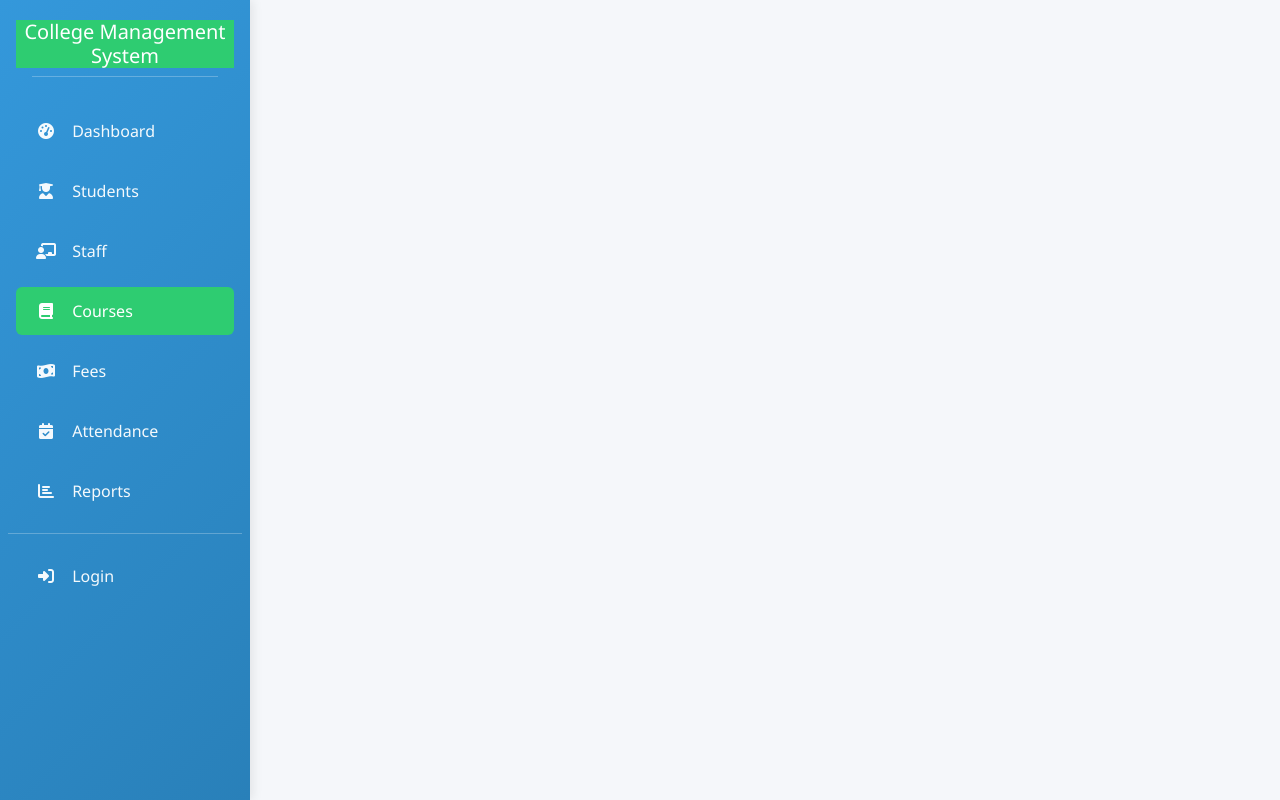
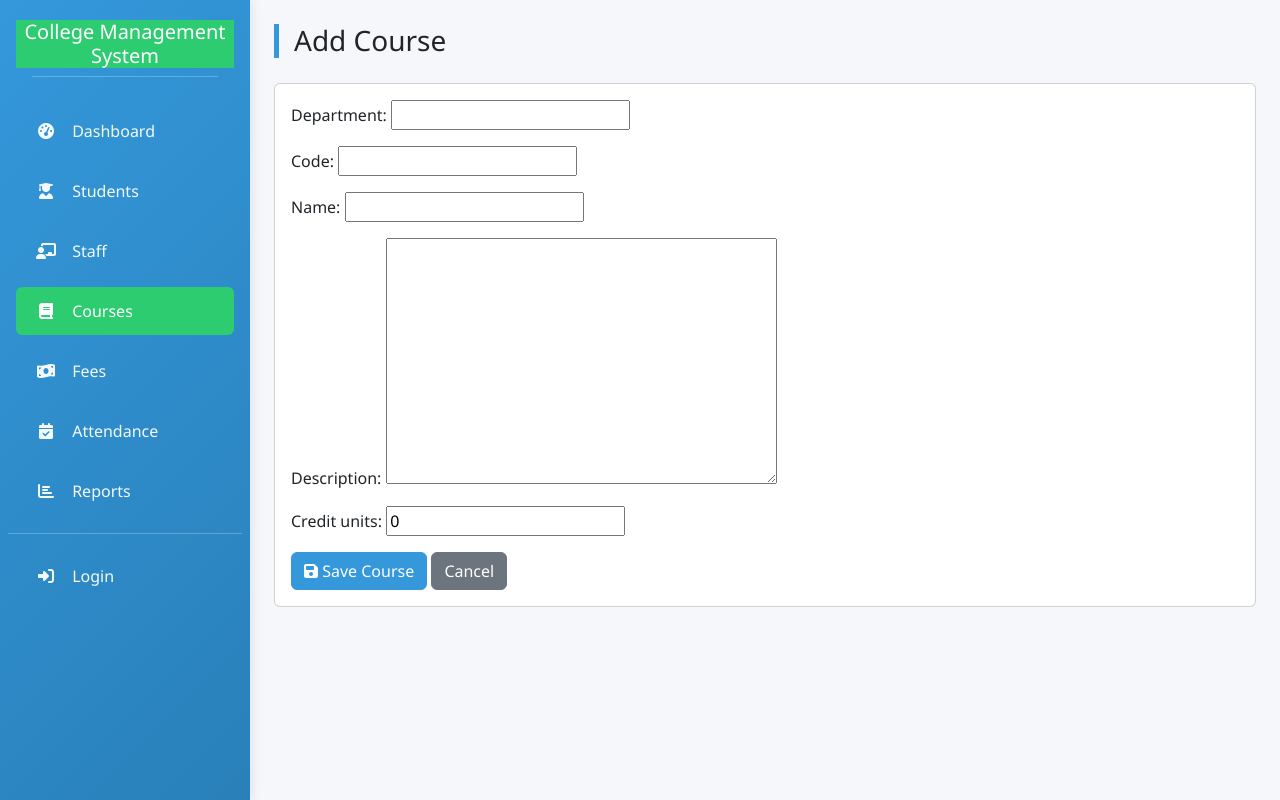
Before and after one commit to B0b20n-asma/nursing_college, a Django app: page /courses/add/ in a window 1280 px wide. Run offline with Django 5.2, Linux system fonts and the light colour scheme.

Commit message:
Add main content block to base.html

```diff
--- a/college_db/templates/college_db/base.html
+++ b/college_db/templates/college_db/base.html
@@ -148,7 +148,22 @@
         {% endif %}
       </nav>
     </aside>
-
+    <!-- Main content -->
+    <main class="main-content col">
+      {% block content %}
+        <div class="page-header mb-3">
+          <h3 class="m-0">{% block page_heading %}Dashboard{% endblock %}</h3>
+        </div>
+         <div class="row">
+          <div class="col-12">
+            <div class="card dashboard-card p-3">
+              <h5>Welcome</h5>
+              <p class="mb-0">Use this base template for pages inside the Nursing College admin app.</p>
+            </div>
+          </div>
+        </div>
+      {% endblock %}
+    </main>
 
   </div>
 </div>
```
